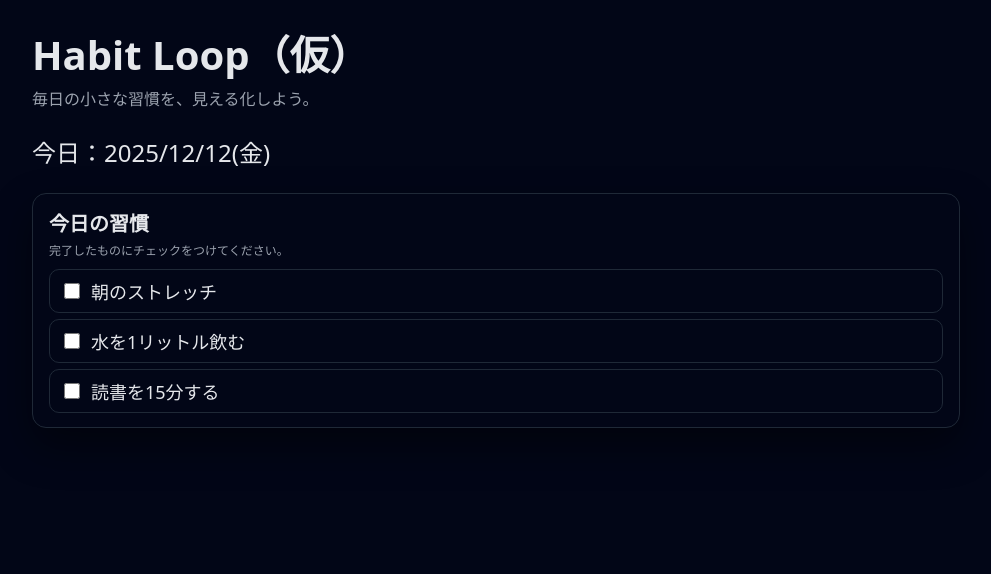
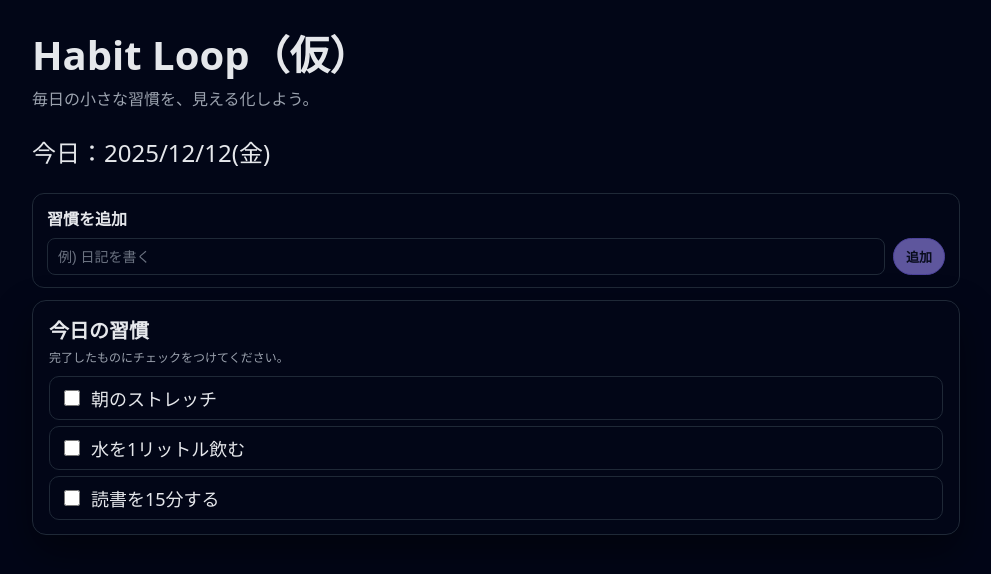
Before and after one commit to komataku02/habit-loop-frontend, a Nuxt app: page / in a window 1280 px wide. Shown: the top 574 px of the page, without its empty margins (144-1135 px from the left). Built offline with nearby package versions, Linux system fonts and the light colour scheme.

Commit message:
feat: 習慣追加フォームを実装

```diff
--- a/app/pages/index.vue
+++ b/app/pages/index.vue
@@ -5,6 +5,23 @@
             <p class="app-subtitle">毎日の小さな習慣を、見える化しよう。</p>
             <p class="today">今日：{{ todayLabel }}</p>
         </header>
+
+        <section class="add-card">
+            <h2 class="add-title">習慣を追加</h2>
+            <form class="add-form" @submit.prevent="handleAddHabit">
+                <input
+                    v-model="newHabitName"
+                    type="text"
+                    class="add-input"
+                    placeholder="例) 日記を書く">
+                </input>
+                <button type="submit"
+                    class="add-button"
+                    :disabled="!newHabitName.trim()">
+                    追加
+                </button>
+            </form>
+        </section>
 
         <section class="card">
             <header class="card-header">
@@ -51,6 +68,31 @@ const habits = ref<Habit[]>([
     { id: 2, name: '水を1リットル飲む', done: false },
     { id: 3, name: '読書を15分する', done: false },
 ])
+
+//フォーム用の入力値
+const newHabitName = ref('')
+
+//新しい習慣を追加する処理
+const handleAddHabit = () => {
+    const name = newHabitName.value.trim()
+    if (!name) return
+    //idはひとまず「今ある最大＋１」でOK(簡易版)
+    const nextId =
+        habits.value.length > 0
+            ? Math.max(...habits.value.map((h) => h.id)) + 1
+            : 1
+
+    habits.value = [
+        ...habits.value,
+        {
+            id: nextId,
+            name,
+            done: false,
+        }
+    ]
+    //追加後は入力欄を殻にする
+    newHabitName.value = ''
+}
 
 //今日の日付をラベル用に整形
 const todayLabel = computed(() => {
@@ -200,4 +242,54 @@ const toggleHabit = (id: number) => {
 .habit-name {
     font-size: 18px;
 }
+
+.add-card {
+    margin-top: 16px;
+    margin-bottom: 12px;
+    padding: 12px 14px;
+    border-radius: 12px;
+    background: #020617;
+    border: 1px solid #1f2937;
+}
+
+.add-title {
+    margin: 0 0 8px;
+    font-size: 16px;
+    font-weight: 700;
+}
+
+.add-form {
+    display: flex;
+    gap: 8px;
+}
+
+.add-input {
+    flex: 1;
+    padding: 8px 10px;
+    border: 1px solid #1f2937;
+    border-radius: 8px;
+    background: #020617;
+    color: #e5e7eb;
+    font-size: 14px;
+}
+
+.add-input::placeholder {
+    color: #6b7280;
+}
+
+.add-button {
+    padding: 8px 12px;
+    border: 1px solid #7e6bf2;
+    border-radius: 999px;
+    background: #9b8cf7;
+    color: #0d1020;
+    font-size: 13px;
+    font-weight: 700;
+    cursor: pointer;
+}
+
+.add-button:disabled {
+    opacity: 0.6;
+    cursor: not-allowed;
+}
 </style>
```
